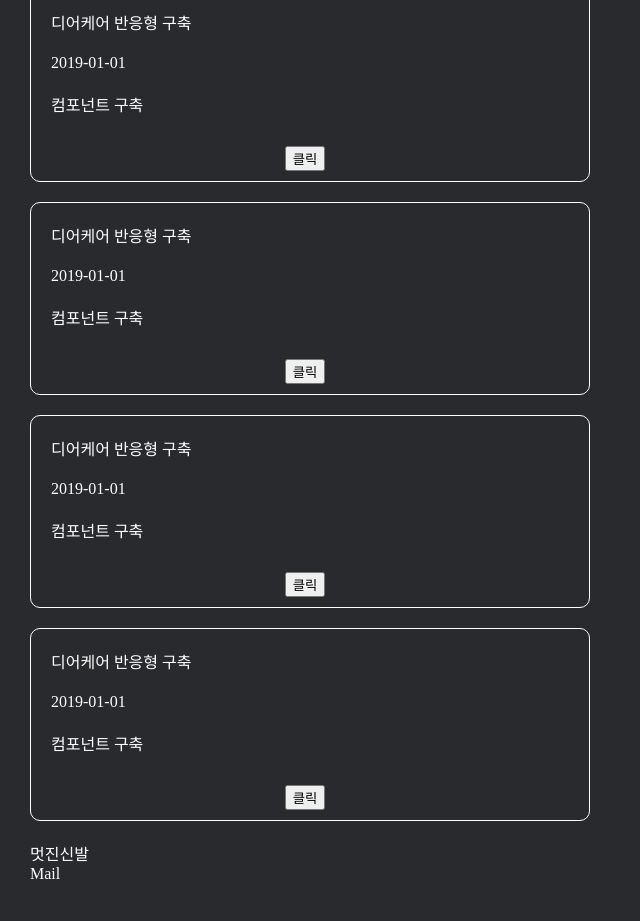
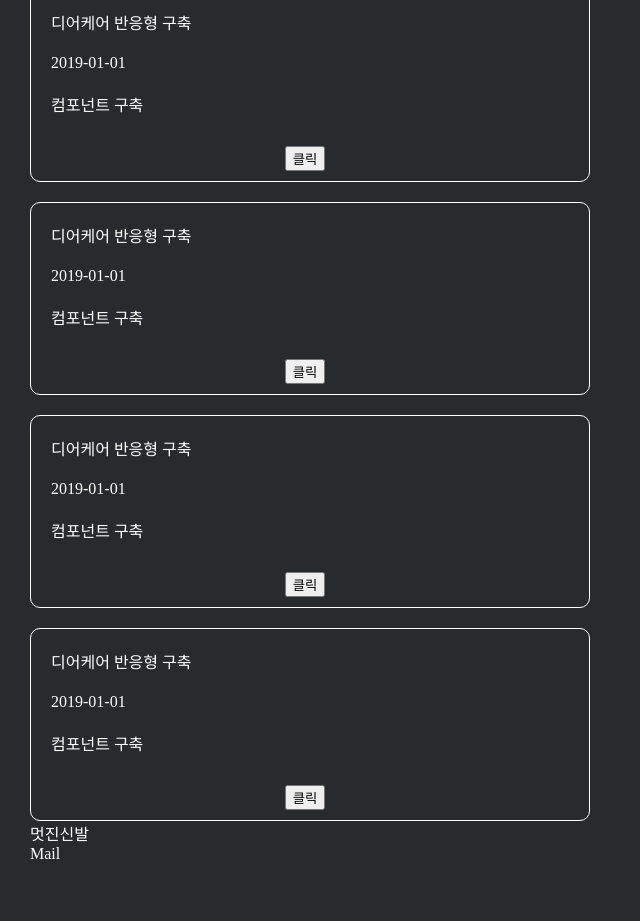
Before and after one commit to kkyoungwoo/portfolio, a React (Create React App) app: page / in a window 1280 px wide. Shown: the part 3921-4842 px from the top of the page, without its empty margins (0-640 px from the left). Built offline with nearby package versions, Linux system fonts and the light colour scheme; a web font is replaced by a local one.

Commit message:
2021.08.10(18:00)
2021.08.10(18:00)

```diff
--- a/src/components/app.css
+++ b/src/components/app.css
@@ -4,6 +4,10 @@
   font-weight: 300;
   src: url(//cdn.jsdelivr.net/font-kopub/1.0/KoPubDotum-Light.eot);
   src: url(//cdn.jsdelivr.net/font-kopub/1.0/KoPubDotum-Light.eot?#iefix) format("embedded-opentype"), url(//cdn.jsdelivr.net/font-kopub/1.0/KoPubDotum-Light.woff) format("woff"), url(//cdn.jsdelivr.net/font-kopub/1.0/KoPubDotum-Light.ttf) format("truetype");
+}
+
+* {
+  -webkit-tap-highlight-color: transparent;
 }
 
 html, body {
--- a/src/components/app.scss
+++ b/src/components/app.scss
@@ -6,6 +6,10 @@
     src: url(//cdn.jsdelivr.net/font-kopub/1.0/KoPubDotum-Light.eot?#iefix) format('embedded-opentype'),
         url(//cdn.jsdelivr.net/font-kopub/1.0/KoPubDotum-Light.woff) format('woff'),
         url(//cdn.jsdelivr.net/font-kopub/1.0/KoPubDotum-Light.ttf) format('truetype');
+}
+
+*{
+    -webkit-tap-highlight-color: transparent;
 }
 
 html,body {
--- a/src/components/portfolio/portfolio.css
+++ b/src/components/portfolio/portfolio.css
@@ -56,6 +56,10 @@
   margin-right: 10px;
 }
 
+.portfoilo_inner .aboutcards .aboutcard .lately .subdata:last-child .subdata_inner:last-child {
+  margin-bottom: 0;
+}
+
 .portfoilo_inner .aboutcards .aboutcard .subdata_detail {
   height: 500px;
   border-radius: 10px;
--- a/src/components/portfolio/portfolio.scss
+++ b/src/components/portfolio/portfolio.scss
@@ -33,6 +33,11 @@
                         }
                     }
                 }
+                .subdata:last-child {
+                    .subdata_inner:last-child{
+                        margin-bottom: 0;
+                    }
+                }
             }
             .subdata_detail{
                 height: 500px;
```
Also changed, not shown: 2 other files (tests, documents, lock files or other folders).
